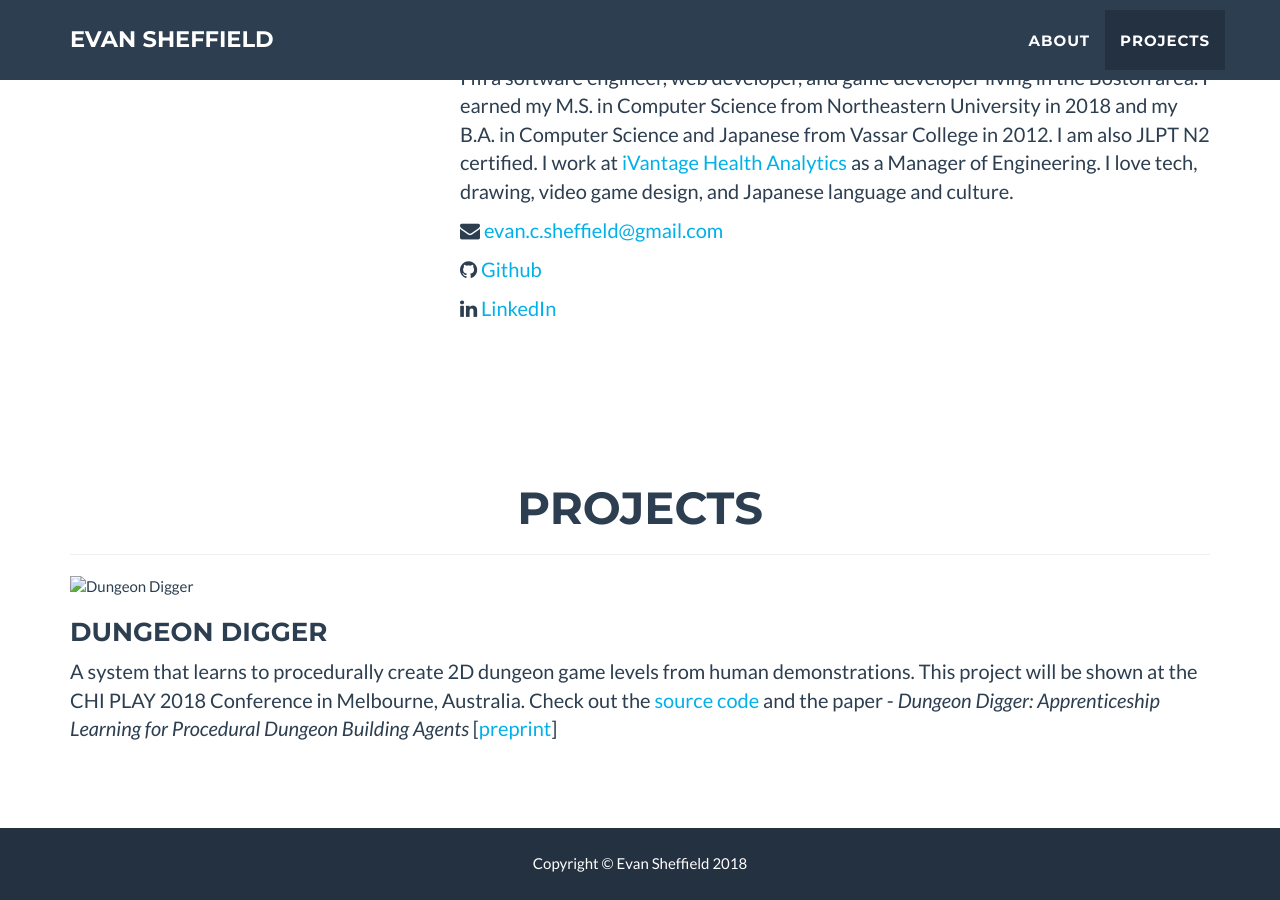
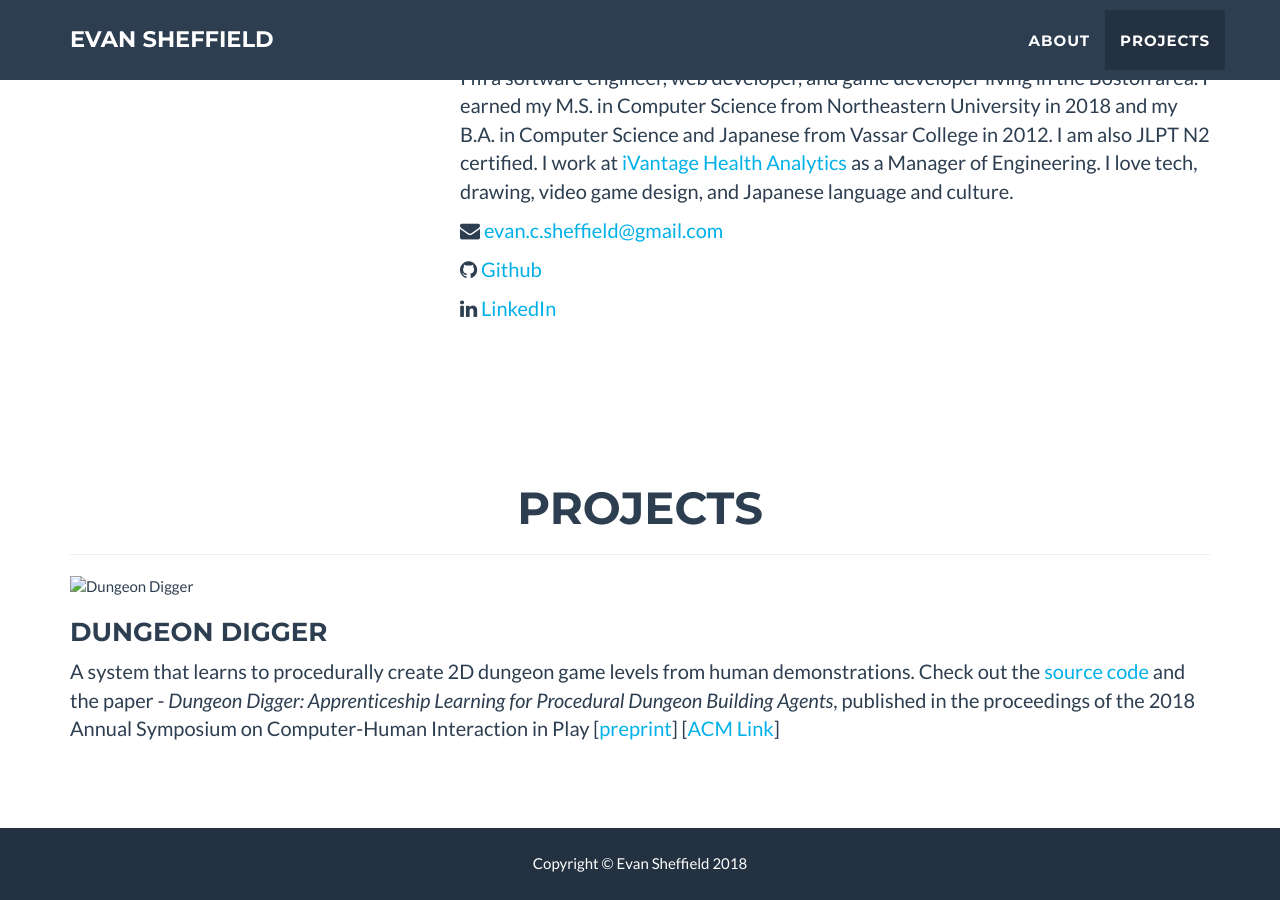
Before and after one commit to evsheffield/evsheffield.github.io, a Jekyll site: the page built from _posts/2018-09-12-project-1.markdown, in a window 1280 px wide and 900 px high, scrolled down 529 px. Built offline with Jekyll 4.4.1, drawn with Linux system fonts in a browser that asks for light colours.

Commit message:
chore: Add ACM link for dungeon digger

```diff
--- a/_posts/2018-09-12-project-1.markdown
+++ b/_posts/2018-09-12-project-1.markdown
@@ -9,6 +9,6 @@ client: Start Bootstrap
 category: Web Development
 title: Dungeon Digger
 description: >
- A system that learns to procedurally create 2D dungeon game levels from human demonstrations. This project will be shown at the CHI PLAY 2018 Conference in Melbourne, Australia. Check out the <a href="https://github.com/DungeonDigger">source code</a> and the paper - <em>Dungeon Digger: Apprenticeship Learning for Procedural Dungeon Building Agents</em> [<a href="docs/dungeon-digger-apprenticeship.pdf">preprint</a>]
+ A system that learns to procedurally create 2D dungeon game levels from human demonstrations. Check out the <a href="https://github.com/DungeonDigger">source code</a> and the paper - <em>Dungeon Digger: Apprenticeship Learning for Procedural Dungeon Building Agents</em>, published in the proceedings of the 2018 Annual Symposium on Computer-Human Interaction in Play [<a href="docs/dungeon-digger-apprenticeship.pdf">preprint</a>] [<a href="https://dl.acm.org/citation.cfm?id=3271539">ACM Link</a>]
 
 ---
```
